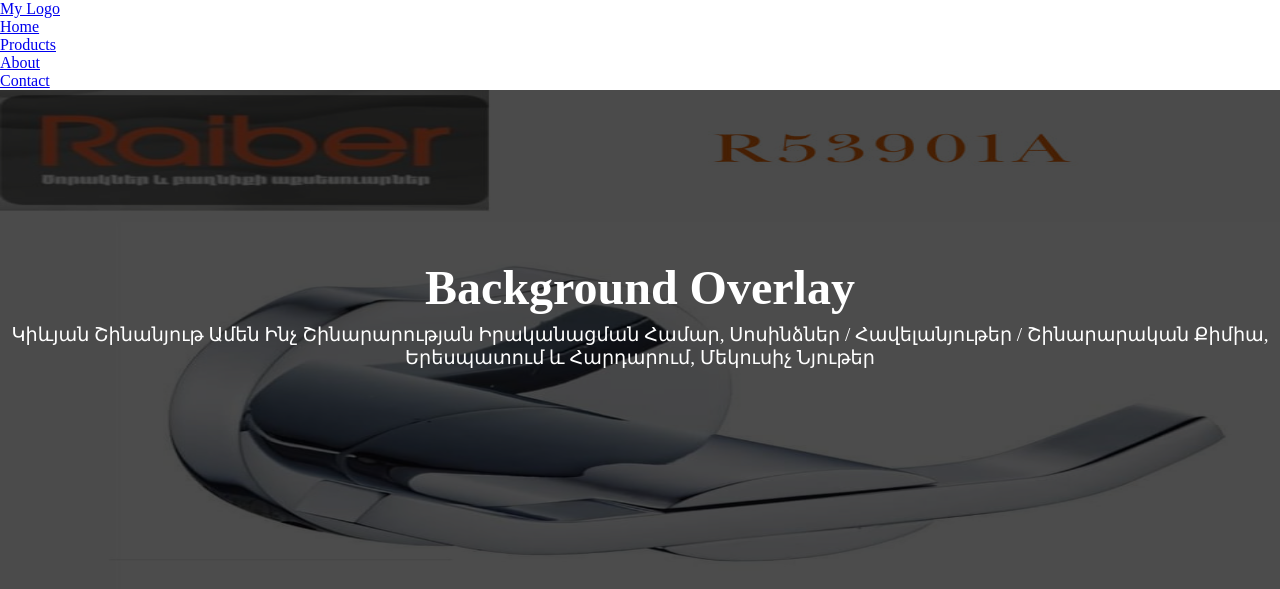
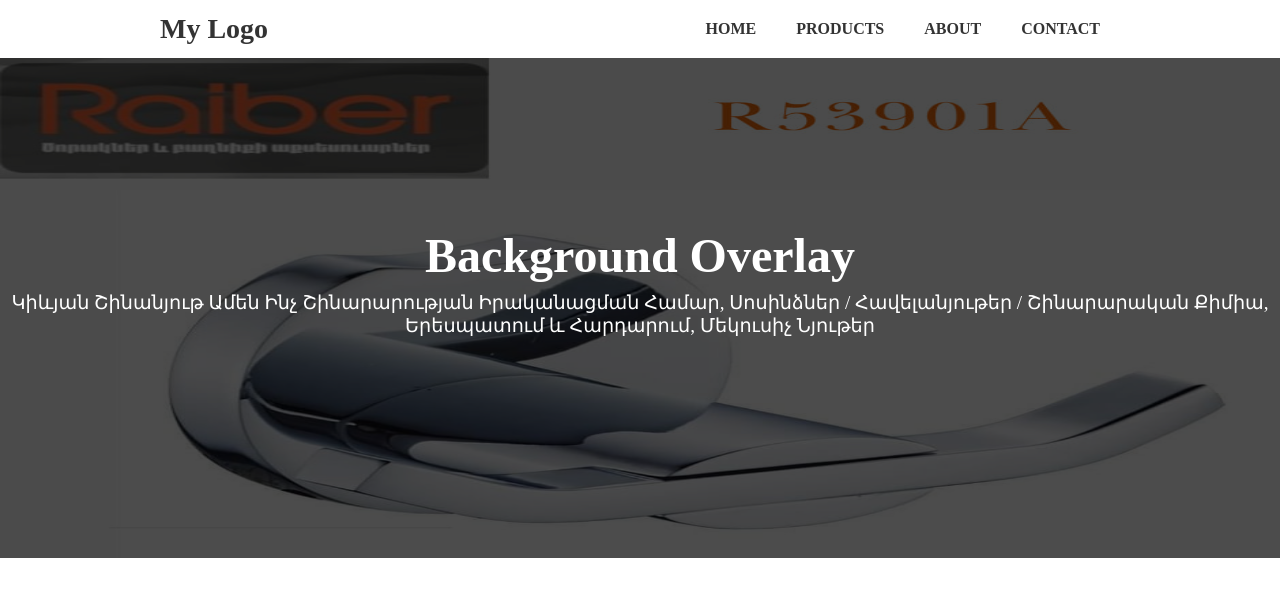
Before and after one commit to vardan-info/0751, a PHP site: page / in a window 1280 px wide. Shown: the top 589 px of the page. Run offline with PHP 8.4, Linux system fonts and the light colour scheme.

Commit message:
Update styles.css

```diff
--- a/css/styles.css
+++ b/css/styles.css
@@ -127,3 +127,56 @@
   margin-top: 8px;
   font-size: 1.2em;
 }
+
+/*menu*/
+header {
+  background-color: #fff;
+  box-shadow: 0px 2px 4px rgba(0, 0, 0, 0.1);
+  padding: 10px;
+}
+
+nav {
+  display: flex;
+  justify-content: space-between;
+  align-items: center;
+  max-width: 960px;
+  margin: 0 auto;
+}
+
+.logo {
+  font-size: 28px;
+  font-weight: bold;
+  color: #333;
+}
+
+.logo a {
+  text-decoration: none;
+  color: #333;
+}
+
+nav ul {
+  list-style-type: none;
+  margin: 0;
+  padding: 0;
+  display: flex;
+}
+
+nav li {
+  margin: 0 10px;
+}
+
+nav li a {
+  display: block;
+  color: #333;
+  text-decoration: none;
+  text-transform: uppercase;
+  font-weight: bold;
+  padding: 10px;
+  transition: all 0.3s ease-in-out;
+}
+
+nav li a:hover {
+  background-color: #333;
+  color: #fff;
+  border-radius: 4px;
+}
```
